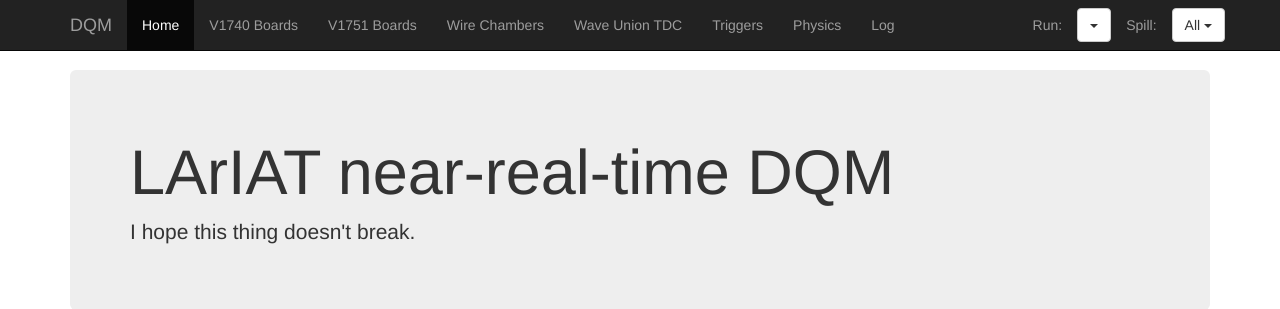
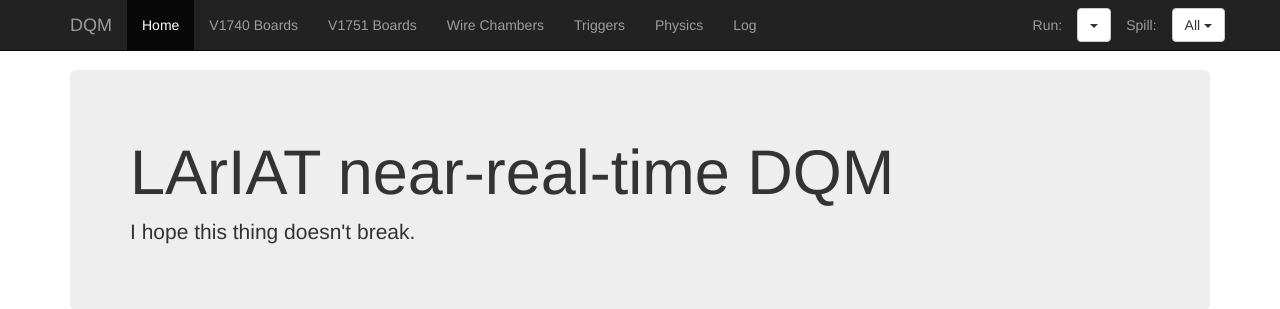
Before and after one commit to lariat/dqm, a Flask app: page / in a window 1280 px wide. Shown: the top 309 px of the page. Run offline with Flask 2, Linux system fonts and the light colour scheme; data that the repository does not hold is empty; some libraries are stand-ins or nearby versions.

Commit message:
Hiding the WUT page for now.

```diff
--- a/dqm/templates/base.html
+++ b/dqm/templates/base.html
@@ -3,11 +3,11 @@
     ('/v1740', 'v1740', 'V1740 Boards'),
     ('/v1751', 'v1751', 'V1751 Boards'),
     ('/mwpc-channel', 'mwpc', 'Wire Chambers'),
-    ('/wut', 'wut', 'Wave Union TDC'),
     ('/triggers', 'triggers', 'Triggers'),
     ('/physics', 'physics', 'Physics'),
     ('/log', 'log', 'Log'),
 ] -%}
+    {# ('/wut', 'wut', 'Wave Union TDC'), #}
 
 {% set active_page = active_page|default('index') -%}
 
```
